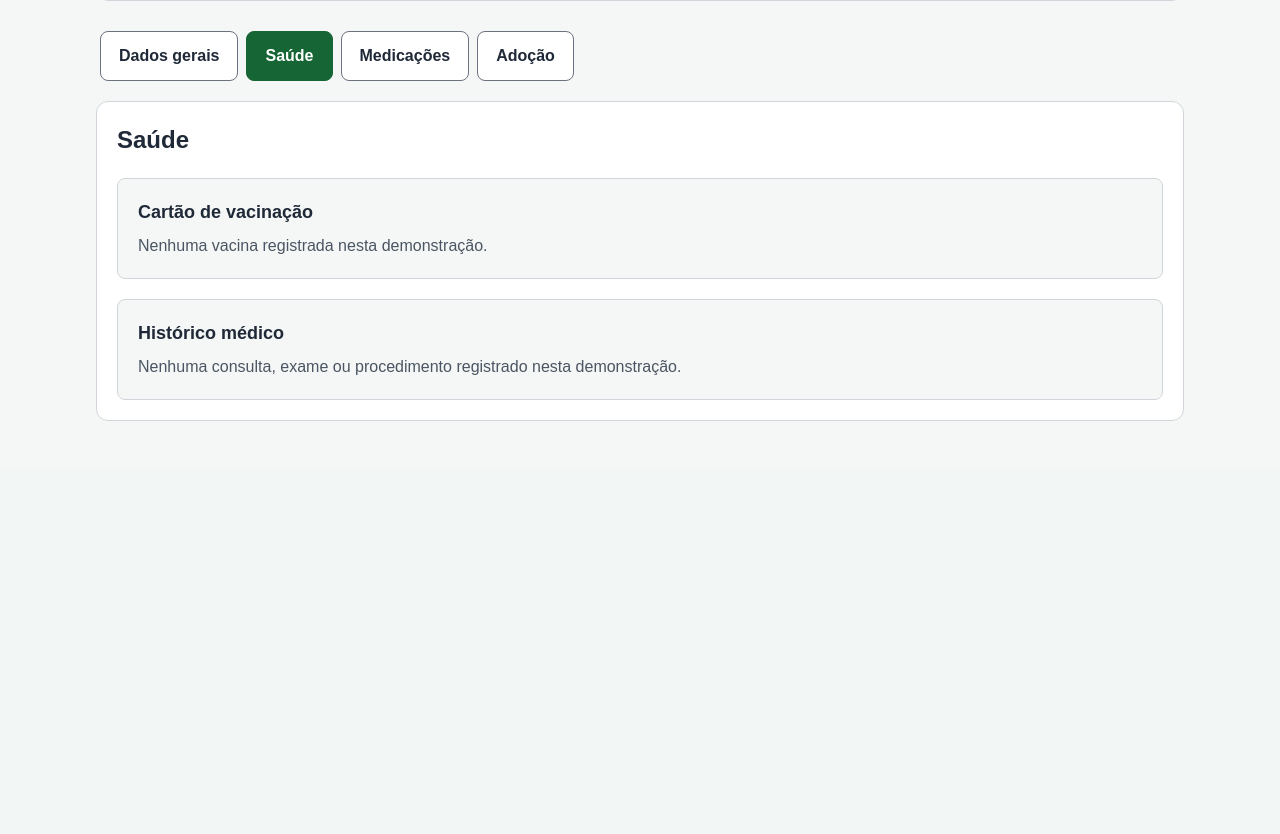
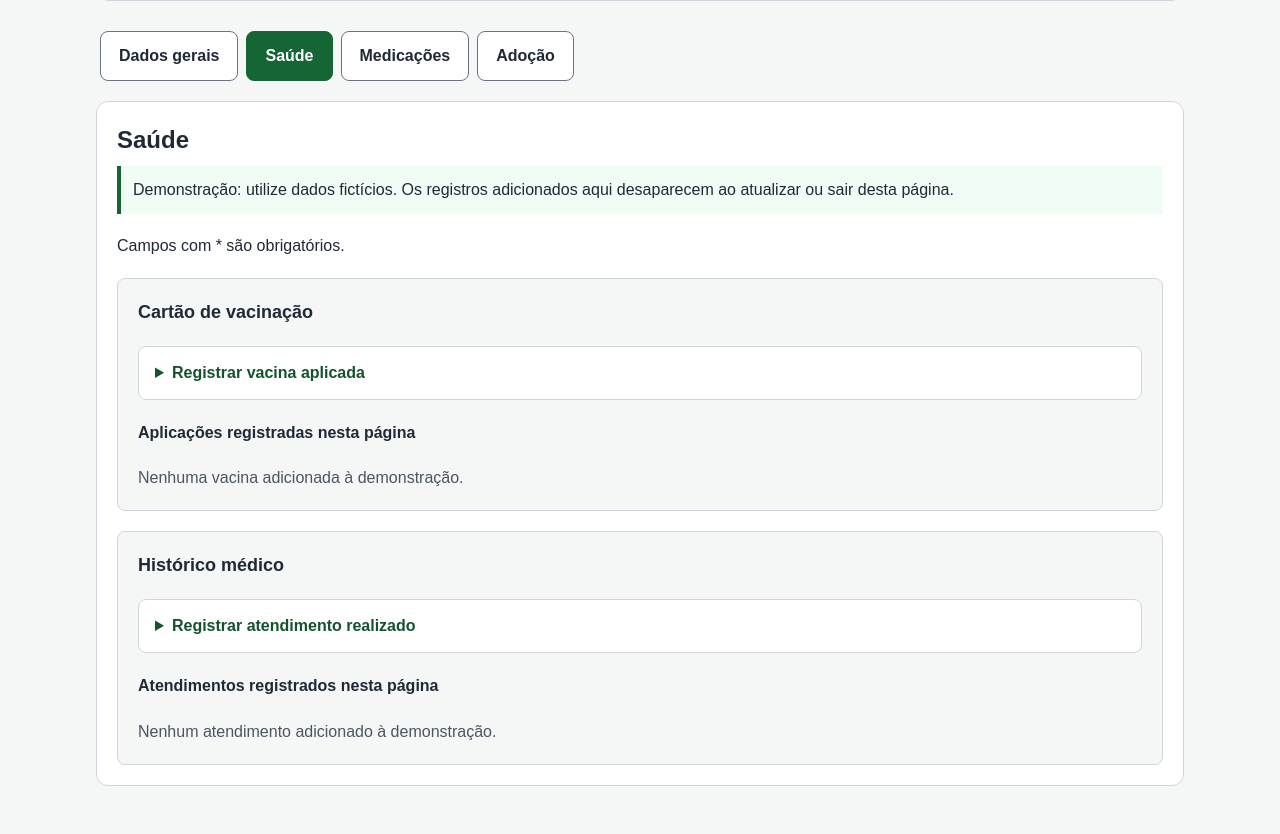
Before and after one commit to YuriCAlves/gapar-gestao, a Flask app: page /animais/1 in a window 1280 px wide, after a click on "Saúde". Shown: the part 493-1327 px from the top of the page. Before the commit the page ends 914 px from the top, so only its background shows below. Run offline with Flask 3, Linux system fonts and the light colour scheme.

Commit message:
feat: adiciona demonstracao de vacinacao e historico medico

```diff
--- a/app/static/css/style.css
+++ b/app/static/css/style.css
@@ -627,3 +627,67 @@ p {
         grid-template-columns: repeat(2, minmax(0, 1fr));
     }
 }
+
+.saude-editor {
+    margin: 20px 0;
+    border: 1px solid var(--borda);
+    border-radius: 8px;
+    background-color: var(--superficie);
+}
+
+.saude-editor summary {
+    min-height: 48px;
+    padding: 14px 16px;
+    color: var(--verde-escuro);
+    font-weight: bold;
+    cursor: pointer;
+}
+
+.saude-editor[open] summary {
+    border-bottom: 1px solid var(--borda);
+}
+
+.saude-form {
+    padding: 16px;
+}
+
+.saude-form .form-acoes {
+    margin-top: 20px;
+}
+
+.saude-registros {
+    display: grid;
+    gap: 16px;
+}
+
+.saude-registro {
+    min-width: 0;
+    padding: 20px;
+    border: 1px solid var(--borda);
+    border-left: 4px solid var(--verde);
+    border-radius: 8px;
+    background-color: var(--superficie);
+}
+
+.saude-registro h4 {
+    margin: 0 0 16px;
+    font-size: 18px;
+    overflow-wrap: anywhere;
+}
+
+.saude-detalhes {
+    display: grid;
+    gap: 12px;
+    margin: 0;
+}
+
+.saude-detalhes dt {
+    font-weight: bold;
+}
+
+.saude-detalhes dd {
+    margin: 4px 0 0;
+    color: var(--texto-secundario);
+    white-space: pre-wrap;
+    overflow-wrap: anywhere;
+}
--- /dev/null
+++ b/app/static/js/animal_saude.js
@@ -0,0 +1,264 @@
+(() => {
+    const areaSaude = document.querySelector("#saude-demo");
+
+    if (!areaSaude) {
+        return;
+    }
+
+    const animalId = Number(areaSaude.dataset.animalId);
+
+    const formVacina = document.querySelector("#form-vacina");
+    const formProntuario = document.querySelector("#form-prontuario");
+
+    const nomeVacina = document.querySelector("#vacina-nome");
+    const dataAplicacao = document.querySelector("#vacina-data");
+    const dataReforco = document.querySelector("#vacina-reforco");
+    const dataEvento = document.querySelector("#evento-data");
+    const diagnostico = document.querySelector("#evento-diagnostico");
+
+    const mensagemVacina = document.querySelector("#mensagem-vacina");
+    const mensagemProntuario = document.querySelector("#mensagem-prontuario");
+
+    const listaVacinas = document.querySelector("#lista-vacinas");
+    const listaProntuario = document.querySelector("#lista-prontuario");
+
+    const vacinasVazio = document.querySelector("#vacinas-vazio");
+    const prontuarioVazio = document.querySelector("#prontuario-vazio");
+
+    // Estes dados existem apenas enquanto a página estiver aberta.
+    const vacinas = [];
+    const atendimentos = [];
+
+    function hojeLocal() {
+        const agora = new Date();
+        const ano = agora.getFullYear();
+        const mes = String(agora.getMonth() + 1).padStart(2, "0");
+        const dia = String(agora.getDate()).padStart(2, "0");
+
+        return `${ano}-${mes}-${dia}`;
+    }
+
+    function prepararDatas() {
+        const hoje = hojeLocal();
+
+        dataAplicacao.max = hoje;
+        dataEvento.max = hoje;
+
+        if (!dataAplicacao.value) {
+            dataAplicacao.value = hoje;
+        }
+
+        if (!dataEvento.value) {
+            dataEvento.value = hoje;
+        }
+    }
+
+    function validarTexto(campo) {
+        campo.setCustomValidity(
+            campo.value.trim() === ""
+                ? "Preencha este campo com um texto válido."
+                : ""
+        );
+    }
+
+    function validarReforco() {
+        dataReforco.setCustomValidity("");
+
+        if (dataAplicacao.value) {
+            dataReforco.min = dataAplicacao.value;
+        } else {
+            dataReforco.removeAttribute("min");
+        }
+
+        if (
+            dataReforco.value &&
+            dataAplicacao.value &&
+            dataReforco.value < dataAplicacao.value
+        ) {
+            dataReforco.setCustomValidity(
+                "O reforço não pode ser anterior à aplicação."
+            );
+        }
+    }
+
+    function textoOpcional(formData, nome) {
+        return formData.get(nome).trim() || null;
+    }
+
+    function formatarData(valor) {
+        if (!valor) {
+            return "Não informada";
+        }
+
+        const [ano, mes, dia] = valor.split("-");
+        return `${dia}/${mes}/${ano}`;
+    }
+
+    function criarRegistro(titulo, campos) {
+        const artigo = document.createElement("article");
+        artigo.className = "saude-registro";
+
+        const cabecalho = document.createElement("h4");
+        cabecalho.textContent = titulo;
+
+        const detalhes = document.createElement("dl");
+        detalhes.className = "saude-detalhes";
+
+        campos.forEach(function ([rotulo, valor]) {
+            const grupo = document.createElement("div");
+            const termo = document.createElement("dt");
+            const descricao = document.createElement("dd");
+
+            termo.textContent = rotulo;
+            descricao.textContent = valor || "Não informado";
+
+            grupo.append(termo, descricao);
+            detalhes.append(grupo);
+        });
+
+        artigo.append(cabecalho, detalhes);
+        return artigo;
+    }
+
+    function mostrarVacinas() {
+        listaVacinas.replaceChildren();
+        vacinasVazio.hidden = vacinas.length > 0;
+
+        [...vacinas]
+            .sort(function (a, b) {
+                return b.data_aplicacao.localeCompare(a.data_aplicacao);
+            })
+            .forEach(function (vacina) {
+                const registro = criarRegistro(vacina.nome_vacina, [
+                    ["Lote", vacina.lote],
+                    ["Aplicação", formatarData(vacina.data_aplicacao)],
+                    ["Reforço", formatarData(vacina.data_reforco)],
+                    ["Observações", vacina.observacoes]
+                ]);
+
+                listaVacinas.append(registro);
+            });
+    }
+
+    function mostrarAtendimentos() {
+        listaProntuario.replaceChildren();
+        prontuarioVazio.hidden = atendimentos.length > 0;
+
+        [...atendimentos]
+            .sort(function (a, b) {
+                return b.data_evento.localeCompare(a.data_evento);
+            })
+            .forEach(function (atendimento) {
+                const registro = criarRegistro(atendimento.tipo_evento, [
+                    ["Data", formatarData(atendimento.data_evento)],
+                    ["Veterinário", atendimento.veterinario_responsavel],
+                    ["Clínica", atendimento.clinica],
+                    ["Diagnóstico ou avaliação", atendimento.diagnostico],
+                    ["Procedimentos", atendimento.procedimentos_realizados]
+                ]);
+
+                listaProntuario.append(registro);
+            });
+    }
+
+    [nomeVacina, diagnostico].forEach(function (campo) {
+        campo.addEventListener("input", function () {
+            validarTexto(campo);
+        });
+    });
+
+    dataAplicacao.addEventListener("input", validarReforco);
+    dataReforco.addEventListener("input", validarReforco);
+
+    formVacina.addEventListener("input", function () {
+        mensagemVacina.textContent = "";
+    });
+
+    formProntuario.addEventListener("input", function () {
+        mensagemProntuario.textContent = "";
+    });
+
+    formVacina.addEventListener("submit", function (evento) {
+        evento.preventDefault();
+
+        prepararDatas();
+        validarTexto(nomeVacina);
+        validarReforco();
+
+        if (!formVacina.reportValidity()) {
+            return;
+        }
+
+        const dados = new FormData(formVacina);
+
+        vacinas.push({
+            animal_id: animalId,
+            nome_vacina: dados.get("nome_vacina").trim(),
+            lote: textoOpcional(dados, "lote"),
+            data_aplicacao: dados.get("data_aplicacao"),
+            data_reforco: dados.get("data_reforco") || null,
+            observacoes: textoOpcional(dados, "observacoes")
+        });
+
+        mostrarVacinas();
+        formVacina.reset();
+
+        mensagemVacina.textContent =
+            "Vacina adicionada somente à demonstração desta página. " +
+            "Nenhum dado foi salvo no banco.";
+    });
+
+    formProntuario.addEventListener("submit", function (evento) {
+        evento.preventDefault();
+
+        prepararDatas();
+        validarTexto(diagnostico);
+
+        if (!formProntuario.reportValidity()) {
+            return;
+        }
+
+        const dados = new FormData(formProntuario);
+
+        atendimentos.push({
+            animal_id: animalId,
+            tipo_evento: dados.get("tipo_evento"),
+            data_evento: dados.get("data_evento"),
+            veterinario_responsavel:
+                textoOpcional(dados, "veterinario_responsavel"),
+            clinica: textoOpcional(dados, "clinica"),
+            diagnostico: dados.get("diagnostico").trim(),
+            procedimentos_realizados:
+                textoOpcional(dados, "procedimentos_realizados")
+        });
+
+        mostrarAtendimentos();
+        formProntuario.reset();
+
+        mensagemProntuario.textContent =
+            "Atendimento adicionado somente à demonstração desta página. " +
+            "Nenhum dado foi salvo no banco.";
+    });
+
+    formVacina.addEventListener("reset", function () {
+        nomeVacina.setCustomValidity("");
+        dataReforco.setCustomValidity("");
+        dataReforco.removeAttribute("min");
+        mensagemVacina.textContent = "";
+
+        setTimeout(function () {
+            prepararDatas();
+            validarReforco();
+        }, 0);
+    });
+
+    formProntuario.addEventListener("reset", function () {
+        diagnostico.setCustomValidity("");
+        mensagemProntuario.textContent = "";
+
+        setTimeout(prepararDatas, 0);
+    });
+
+    prepararDatas();
+    validarReforco();
+})();
--- /dev/null
+++ b/app/templates/_animal_saude.html
@@ -0,0 +1,201 @@
+<h2>Saúde</h2>
+
+<p class="informacao">
+    Demonstração: utilize dados fictícios. Os registros adicionados
+    aqui desaparecem ao atualizar ou sair desta página.
+</p>
+
+<p>Campos com * são obrigatórios.</p>
+
+<div id="saude-demo" data-animal-id="{{ animal.id }}">
+    <div class="ficha-bloco">
+        <h3>Cartão de vacinação</h3>
+
+        <details class="saude-editor">
+            <summary>Registrar vacina aplicada</summary>
+
+            <form id="form-vacina" class="saude-form">
+                <div class="form-grade">
+                    <div class="campo">
+                        <label for="vacina-nome">Nome da vacina *</label>
+                        <input
+                            id="vacina-nome"
+                            name="nome_vacina"
+                            type="text"
+                            maxlength="100"
+                            required
+                        >
+                    </div>
+
+                    <div class="campo">
+                        <label for="vacina-lote">Lote</label>
+                        <input
+                            id="vacina-lote"
+                            name="lote"
+                            type="text"
+                            maxlength="50"
+                        >
+                    </div>
+
+                    <div class="campo">
+                        <label for="vacina-data">Data da aplicação *</label>
+                        <input
+                            id="vacina-data"
+                            name="data_aplicacao"
+                            type="date"
+                            required
+                        >
+                    </div>
+
+                    <div class="campo">
+                        <label for="vacina-reforco">Data do reforço</label>
+                        <input
+                            id="vacina-reforco"
+                            name="data_reforco"
+                            type="date"
+                        >
+                    </div>
+
+                    <div class="campo campo--inteiro">
+                        <label for="vacina-observacoes">Observações</label>
+                        <textarea
+                            id="vacina-observacoes"
+                            name="observacoes"
+                            rows="3"
+                        ></textarea>
+                    </div>
+                </div>
+
+                <div class="form-acoes">
+                    <button class="botao botao--principal" type="submit">
+                        Adicionar à demonstração
+                    </button>
+
+                    <button class="botao botao--secundario" type="reset">
+                        Limpar campos
+                    </button>
+                </div>
+
+                <p
+                    id="mensagem-vacina"
+                    class="form-mensagem"
+                    role="status"
+                ></p>
+            </form>
+        </details>
+
+        <h4>Aplicações registradas nesta página</h4>
+
+        <p id="vacinas-vazio">
+            Nenhuma vacina adicionada à demonstração.
+        </p>
+
+        <div id="lista-vacinas" class="saude-registros"></div>
+    </div>
+
+    <div class="ficha-bloco">
+        <h3>Histórico médico</h3>
+
+        <details class="saude-editor">
+            <summary>Registrar atendimento realizado</summary>
+
+            <form id="form-prontuario" class="saude-form">
+                <div class="form-grade">
+                    <div class="campo">
+                        <label for="evento-tipo">Tipo de atendimento *</label>
+                        <select id="evento-tipo" name="tipo_evento" required>
+                            <option value="">Selecione</option>
+                            <option value="Consulta">Consulta</option>
+                            <option value="Exame">Exame</option>
+                            <option value="Cirurgia">Cirurgia</option>
+                            <option value="Procedimento">Procedimento</option>
+                        </select>
+                    </div>
+
+                    <div class="campo">
+                        <label for="evento-data">Data do atendimento *</label>
+                        <input
+                            id="evento-data"
+                            name="data_evento"
+                            type="date"
+                            required
+                        >
+                    </div>
+
+                    <div class="campo">
+                        <label for="evento-veterinario">
+                            Veterinário responsável
+                        </label>
+                        <input
+                            id="evento-veterinario"
+                            name="veterinario_responsavel"
+                            type="text"
+                            maxlength="120"
+                        >
+                    </div>
+
+                    <div class="campo">
+                        <label for="evento-clinica">Clínica</label>
+                        <input
+                            id="evento-clinica"
+                            name="clinica"
+                            type="text"
+                            maxlength="120"
+                        >
+                    </div>
+
+                    <div class="campo campo--inteiro">
+                        <label for="evento-diagnostico">
+                            Diagnóstico ou avaliação registrada *
+                        </label>
+                        <textarea
+                            id="evento-diagnostico"
+                            name="diagnostico"
+                            rows="4"
+                            aria-describedby="diagnostico-ajuda"
+                            required
+                        ></textarea>
+                        <p id="diagnostico-ajuda" class="ajuda">
+                            Transcreva a informação fornecida pelo veterinário.
+                        </p>
+                    </div>
+
+                    <div class="campo campo--inteiro">
+                        <label for="evento-procedimentos">
+                            Procedimentos realizados
+                        </label>
+                        <textarea
+                            id="evento-procedimentos"
+                            name="procedimentos_realizados"
+                            rows="4"
+                        ></textarea>
+                    </div>
+                </div>
+
+                <div class="form-acoes">
+                    <button class="botao botao--principal" type="submit">
+                        Adicionar à demonstração
+                    </button>
+
+                    <button class="botao botao--secundario" type="reset">
+                        Limpar campos
+                    </button>
+                </div>
+
+                <p
+                    id="mensagem-prontuario"
+                    class="form-mensagem"
+                    role="status"
+                ></p>
+            </form>
+        </details>
+
+        <h4>Atendimentos registrados nesta página</h4>
+
+        <p id="prontuario-vazio">
+            Nenhum atendimento adicionado à demonstração.
+        </p>
+
+        <div id="lista-prontuario" class="saude-registros"></div>
+    </div>
+</div>
--- a/app/templates/animal_ficha.html
+++ b/app/templates/animal_ficha.html
@@ -13,6 +13,10 @@
 
     <script
         src="{{ url_for('static', filename='js/animal_ficha.js') }}"
+        defer
+    ></script>
+    <script
+        src="{{ url_for('static', filename='js/animal_saude.js') }}"
         defer
     ></script>
 </head>
@@ -209,20 +213,7 @@
     tabindex="0"
     hidden
 >
-            <h2>Saúde</h2>
-
-            <div class="ficha-bloco">
-                <h3>Cartão de vacinação</h3>
-                <p>Nenhuma vacina registrada nesta demonstração.</p>
-            </div>
-
-            <div class="ficha-bloco">
-                <h3>Histórico médico</h3>
-                <p>
-                    Nenhuma consulta, exame ou procedimento registrado
-                    nesta demonstração.
-                </p>
-            </div>
+    {% include "_animal_saude.html" %}
 </section>
 
         <section
```
Lines whose indentation alone changed are shown as unchanged.
